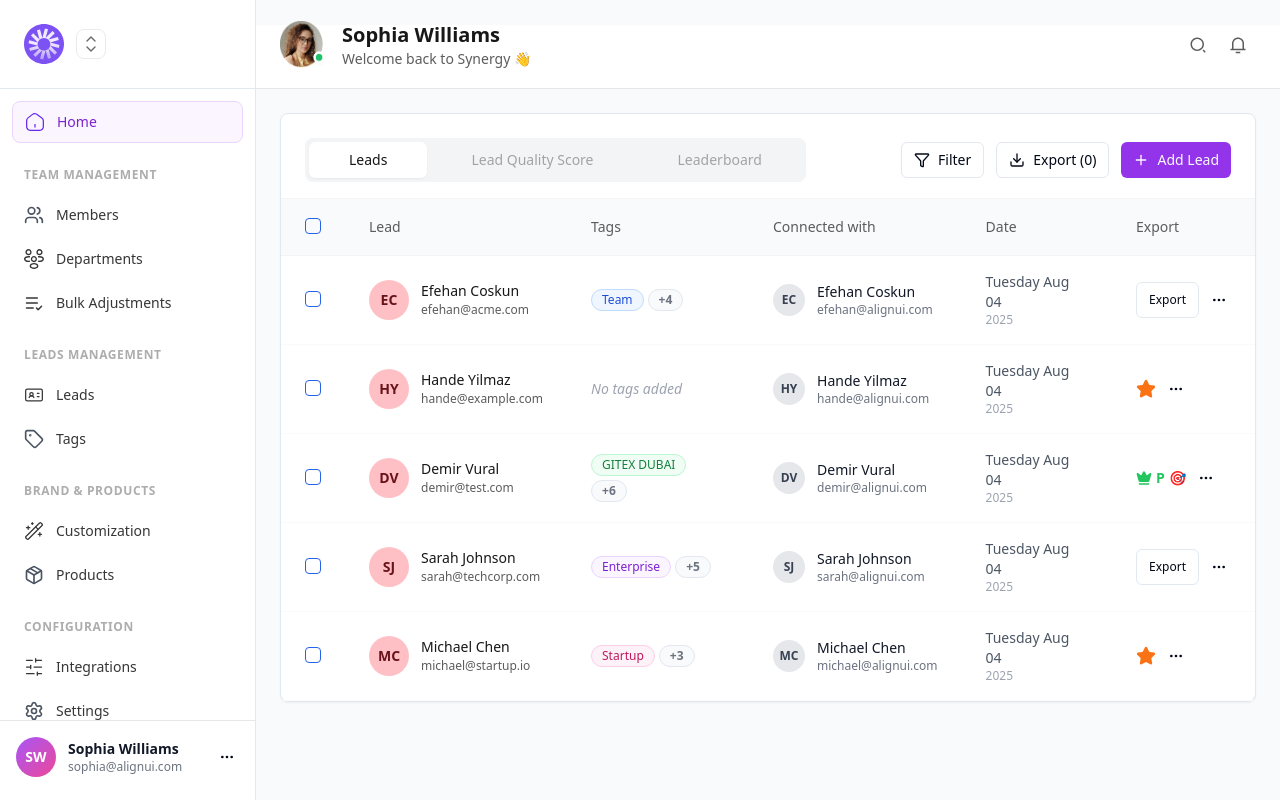
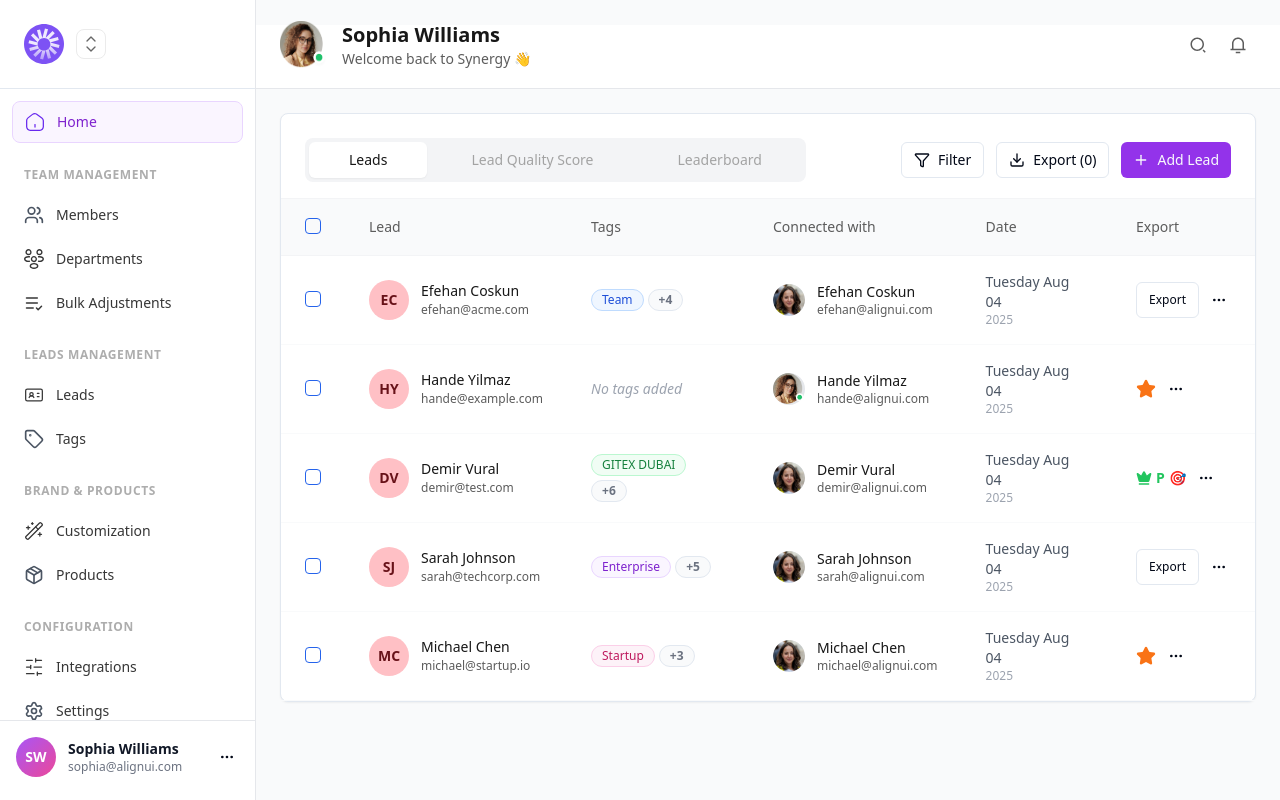
Before and after one commit to tushar-h789/dashboard-task, a React (Vite) app: page / in a window 1280 px wide. Built offline with nearby package versions, Linux system fonts and the light colour scheme.

Commit message:
connected with colomn part done

```diff
--- a/src/components/dashboard/LeadsTable.tsx
+++ b/src/components/dashboard/LeadsTable.tsx
@@ -57,9 +57,10 @@ export function LeadsTable() {
       email: "efehan@acme.com",
       tags: ["Team", "Enterprise", "GITEX DUBAI", "Summit", "Team"],
       connectedWith: {
+        avatar: "/src/assets/images/connected-avater.png",
         name: "Efehan Coskun",
         email: "efehan@alignui.com",
-        avatar: "EC",
+        // avatar: "EC",
       },
       date: "Tuesday Aug 04 - 2025",
       exportType: "export",
@@ -68,13 +69,14 @@ export function LeadsTable() {
     },
     {
       id: "2",
+
       name: "Hande Yilmaz",
       email: "hande@example.com",
       tags: [],
       connectedWith: {
         name: "Hande Yilmaz",
         email: "hande@alignui.com",
-        avatar: "HY",
+        avatar: "/src/assets/images/profile-avatar.png",
       },
       date: "Tuesday Aug 04 - 2025",
       exportType: "star",
@@ -83,6 +85,7 @@ export function LeadsTable() {
     },
     {
       id: "3",
+
       name: "Demir Vural",
       email: "demir@test.com",
       tags: [
@@ -97,7 +100,7 @@ export function LeadsTable() {
       connectedWith: {
         name: "Demir Vural",
         email: "demir@alignui.com",
-        avatar: "DV",
+        avatar: "/src/assets/images/connected-avater.png",
       },
       date: "Tuesday Aug 04 - 2025",
       exportType: "crown",
@@ -106,6 +109,7 @@ export function LeadsTable() {
     },
     {
       id: "4",
+
       name: "Sarah Johnson",
       email: "sarah@techcorp.com",
       tags: [
@@ -119,7 +123,7 @@ export function LeadsTable() {
       connectedWith: {
         name: "Sarah Johnson",
         email: "sarah@alignui.com",
-        avatar: "SJ",
+        avatar: "/src/assets/images/connected-avater.png",
       },
       date: "Tuesday Aug 04 - 2025",
       exportType: "export",
@@ -128,13 +132,14 @@ export function LeadsTable() {
     },
     {
       id: "5",
+
       name: "Michael Chen",
       email: "michael@startup.io",
       tags: ["Startup", "Demo Day", "Team", "Enterprise"],
       connectedWith: {
         name: "Michael Chen",
         email: "michael@alignui.com",
-        avatar: "MC",
+        avatar: "/src/assets/images/connected-avater.png",
       },
       date: "Tuesday Aug 04 - 2025",
       exportType: "star",
@@ -399,13 +404,25 @@ export function LeadsTable() {
                       <td className="py-4 px-6">
                         <div className="flex items-center gap-3">
                           <div className="w-8 h-8 bg-gray-200 rounded-full flex items-center justify-center text-gray-700 text-xs font-semibold">
-                            {lead.connectedWith.avatar}
+                            {/* {lead.connectedWith.avatar} */}
+                            {lead.connectedWith.avatar ? (
+                              <img
+                                src={lead.connectedWith.avatar}
+                                alt="connected avatar"
+                                className="w-full h-full object-cover rounded-full"
+                              />
+                            ) : (
+                              lead.connectedWith.name
+                                .split(" ")
+                                .map((n) => n[0])
+                                .join("")
+                            )}
                           </div>
                           <div>
-                            <p className="font-medium text-gray-900 text-sm">
+                            <p className=" text-[#171717] text-sm">
                               {lead.connectedWith.name}
                             </p>
-                            <p className="text-xs text-gray-500">
+                            <p className="text-xs text-[#5C5C5C]">
                               {lead.connectedWith.email}
                             </p>
                           </div>
```
Also changed, not shown: src/assets/images/connected-avater.png (added).
